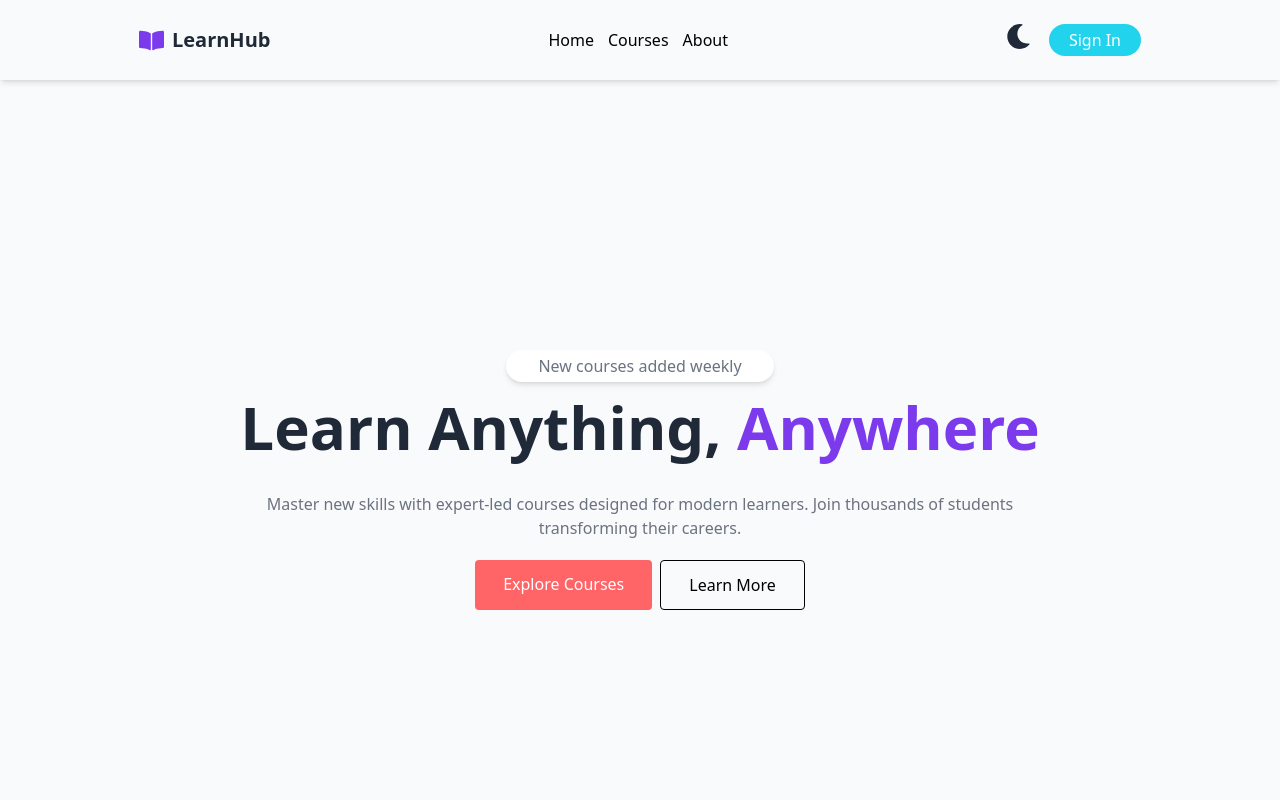
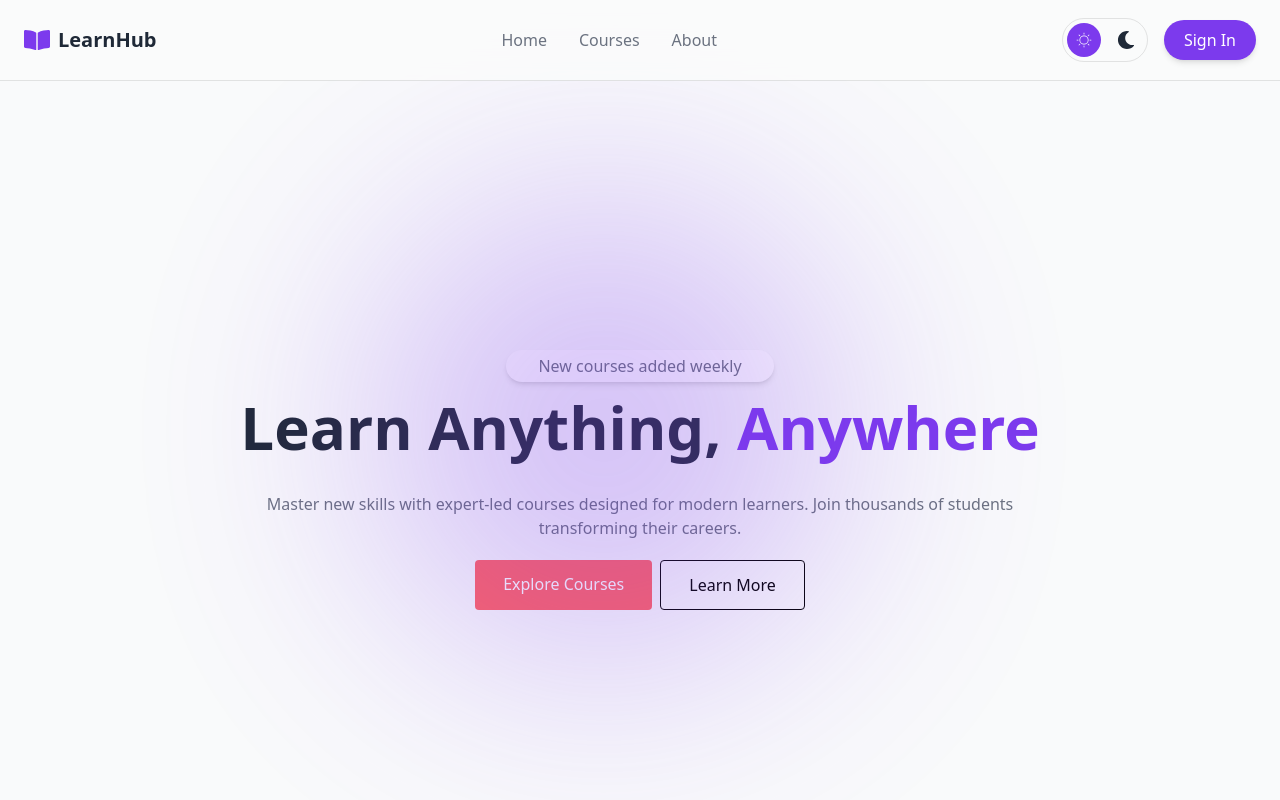
Before and after one commit to Haytam-DEV05/learnHub, a React (Vite) app: page / in a window 1280 px wide. Shown: the top 800 px of the page. Built offline with nearby package versions, Linux system fonts and the light colour scheme.

Commit message:
update just the style for the navbar and also add a blure decoration  style in the home page

```diff
--- a/src/Components/Pages/Courses/Courses.jsx
+++ b/src/Components/Pages/Courses/Courses.jsx
@@ -243,7 +243,7 @@ export default function Courses() {
     "Marketing",
   ];
   return (
-    <div className="bg-(--background) py-20">
+    <section id="courses" className="bg-(--background) py-20">
       <div className="min-h-screen max-w-275 mx-auto ">
         <h2 className="text-[40px] font-bold max-w-fit mx-auto">
           Explore Our Top Courses
@@ -283,6 +283,6 @@ export default function Courses() {
             })}
         </div>
       </div>
-    </div>
+    </section>
   );
 }
--- a/src/Components/Pages/Home.jsx
+++ b/src/Components/Pages/Home.jsx
@@ -27,8 +27,9 @@ export default function Home() {
   ];
   return (
     <>
-      <div className="min-h-screen flex justify-center items-center bg-(--background)">
-        <div className="container text-center mx-1">
+      <section id="home" className="min-h-screen flex justify-center items-center bg-(--background)">
+        <div className="container text-center mx-1 relative">
+          <div className="bg-(--primary) w-120 h-120 absolute blur-[120px] opacity-30 rounded-full left-90 -top-40 "></div>
           <p className="py-1 px-8 bg-(--card-bg) shadow-md rounded-[50px] max-w-fit mx-auto">
             New courses added weekly
           </p>
@@ -54,9 +55,9 @@ export default function Home() {
             </a>
           </div>
         </div>
-      </div>
+      </section>
       <Courses />
-      <div className="bg-(--background)">
+      <section id="about" className="bg-(--background)">
         <div className="bottom-home max-w-275 mx-auto py-10">
           <div className="info">
             <div className="content text-center">
@@ -95,7 +96,7 @@ export default function Home() {
             </p>
           </div>
         </div>
-      </div>
+      </section>
     </>
   );
 }
--- a/src/Components/Templates/Navbar.jsx
+++ b/src/Components/Templates/Navbar.jsx
@@ -1,44 +1,62 @@
 import { FaBookOpen } from "react-icons/fa";
 import { NavLink, useNavigate } from "react-router";
-// ==============================
 import Theme from "./Theme";
-// ==============================
+
 export default function Navbar() {
   const navigate = useNavigate();
-  const handleBtnNavigate = (e) => {
-    e.preventDefault();
-    navigate("/SignIn");
-  };
+
   return (
-    <nav className="flex justify-around items-center min-h-20 bg-(--background) z-99 shadow-md fixed top-0 left-0 right-0 backdrop-blur-lg w-full transition-colors duration-300">
-      <div className="logo flex items-center cursor-pointer">
-        <span className="text-(--primary)">
-          <FaBookOpen size={25} className="mr-2" />
-        </span>
-        <h3 className="text-[20px] font-semibold">LearnHub</h3>
+    <nav className="bg-(--background)/80 backdrop-blur-xl fixed top-0 left-0 right-0 z-50 border-b border-black/10 dark:border-white/10">
+      <div className="max-w-7xl mx-auto flex items-center justify-between px-6 h-20">
+        {/* LOGO */}
+
+        <div
+          onClick={() => navigate("/")}
+          className="flex items-center gap-2 cursor-pointer group"
+        >
+          <FaBookOpen
+            className="text-(--primary) group-hover:rotate-12 transition"
+            size={26}
+          />
+
+          <h1 className="text-xl font-bold text-(--text)">LearnHub</h1>
         </div>
-      <ul className="flex space-x-3.5">
+
+        {/* LINKS */}
+
+        <ul className="hidden md:flex items-center gap-8 text-(--text-light) font-medium">
           <li>
-          <a href="">Home</a>
+            <NavLink to="/" className="hover:text-(--primary) transition">
+              Home
+            </NavLink>
           </li>
+
           <li>
-          <a href="">Courses</a>
+            <a className="hover:text-(--primary) transition" href="#courses">
+              Courses
+            </a>
           </li>
+
           <li>
-          <a href="">About</a>
+            <a className="hover:text-(--primary) transition" href="#about">
+              About
+            </a>
           </li>
         </ul>
-      <div className="flex space-x-4.5">
-        <div className="">
+
+        {/* RIGHT SIDE */}
+
+        <div className="flex items-center gap-4">
           <Theme />
-        </div>
+
           <NavLink
-          onClick={handleBtnNavigate}
-          className="bg-(--accent) py-1 px-5 cursor-pointer rounded-[20px] text-white hover:-translate-y-1.5 duration-200 transition-all"
+            to="/SignIn"
+            className="px-5 py-2 rounded-full text-white font-medium bg-(--primary) hover:bg-(--primary-dark) hover:scale-105 transition shadow-md"
           >
             Sign In
           </NavLink>
         </div>
+      </div>
     </nav>
   );
 }
--- a/src/Components/Templates/Theme.jsx
+++ b/src/Components/Templates/Theme.jsx
@@ -3,6 +3,7 @@ import { CiLight } from "react-icons/ci";
 import { useEffect, useState } from "react";
 
 export default function Theme() {
+
   const [theme, setTheme] = useState(localStorage.getItem("theme") || "light");
 
   useEffect(() => {
@@ -10,13 +11,32 @@ export default function Theme() {
     document.body.setAttribute("theme", theme);
   }, [theme]);
 
-  const handleBtnTheme = () => {
+  const toggleTheme = () => {
     setTheme(theme === "light" ? "dark" : "light");
   };
 
   return (
-    <div className="cursor-pointer text-(--text)" onClick={handleBtnTheme}>
-      {theme == "light" ? <FaMoon size={25} /> : <CiLight size={25} />}
+    <div
+      onClick={toggleTheme}
+      className="flex items-center gap-2 bg-(--card) p-1 rounded-full cursor-pointer border border-black/10 dark:border-white/10"
+    >
+
+      <div
+        className={`p-2 rounded-full transition ${
+          theme === "light" ? "bg-(--primary) text-white" : "text-(--text)"
+        }`}
+      >
+        <CiLight size={18} />
+      </div>
+
+      <div
+        className={`p-2 rounded-full transition ${
+          theme === "dark" ? "bg-(--primary) text-white" : "text-(--text)"
+        }`}
+      >
+        <FaMoon size={18} />
+      </div>
+
     </div>
   );
 }
```
Lines whose indentation alone changed are shown as unchanged.
